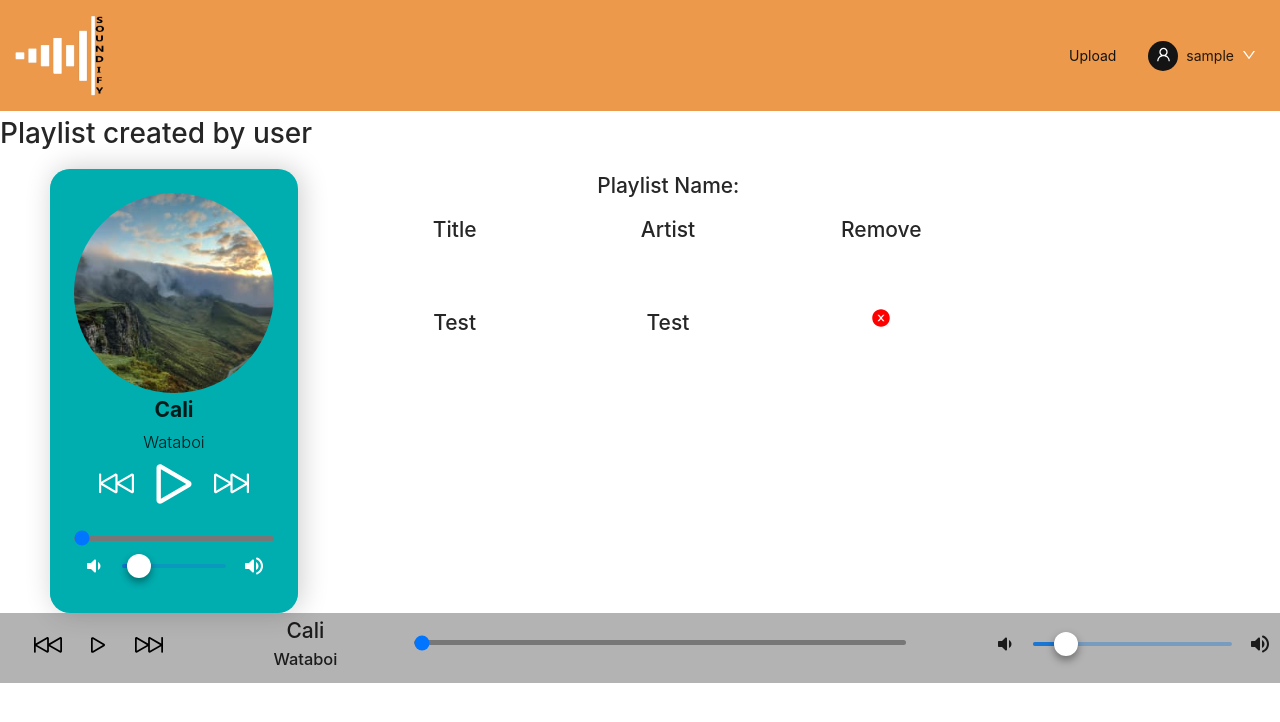
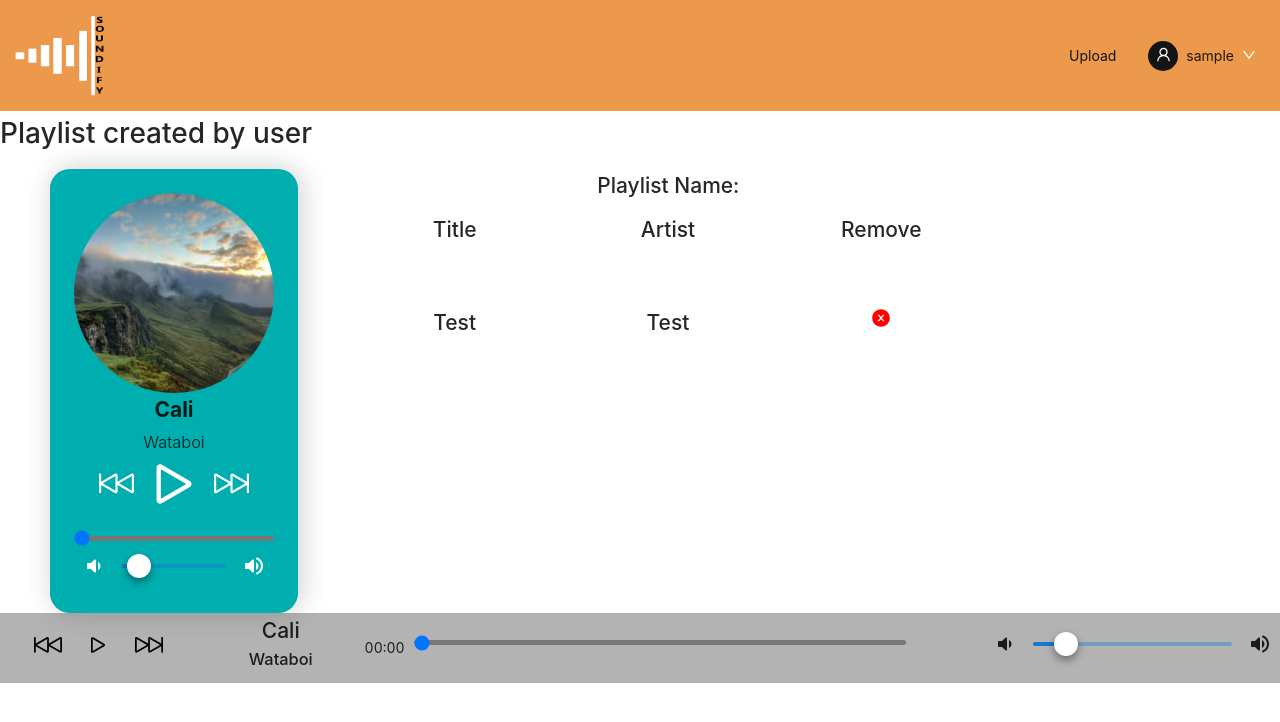
Before and after one commit to lewisemarcus/Soundify, a React (Create React App) app in the folder client/: page /playlists in a window 1280 px wide. Shown: the top 722 px of the page. Built offline with nearby package versions, Linux system fonts and the light colour scheme; sample sign-in values are in the browser's storage.

Commit message:
added timer to footer, fixed scrool

```diff
--- a/client/src/components/Dashboard/DashAudio.js
+++ b/client/src/components/Dashboard/DashAudio.js
@@ -207,10 +207,10 @@ const DashAudio = ({
           // src={image}
           alt={`track artwork for ${title} by ${filename}`}
         /> */}{" "}
-                {songInfo.title.length > 25 ? (
-                    <Marquee gradient={false}>
+                {songInfo.title.length > 16 ? (
+                    <Marquee gradient={false} delay={2}>
                         <Link to={`/song/${songInfo._id}`}>
-                            <h2 className="songTitle">{songInfo.title}</h2>
+                            <h2 className="songTitle">{songInfo.title}&nbsp;&nbsp;&nbsp;&nbsp;&nbsp;&nbsp;&nbsp;&nbsp;&nbsp;&nbsp;</h2>
                         </Link>
                     </Marquee>
                 ) : (
--- a/client/src/components/FooterPlayer/FooterAudioPlayer.jsx
+++ b/client/src/components/FooterPlayer/FooterAudioPlayer.jsx
@@ -5,6 +5,7 @@ import Slider from "@mui/material/Slider"
 import Stack from "@mui/material/Stack"
 import VolumeUpRounded from "@mui/icons-material/VolumeUpRounded"
 import VolumeDownRounded from "@mui/icons-material/VolumeDownRounded"
+import { width } from "@mui/system"
 
 const AudioPlayer = ({ tracks }) => {
     // State
@@ -119,6 +120,42 @@ const AudioPlayer = ({ tracks }) => {
         }
     }, [])
 
+    let h,
+        m,
+        s,
+        hDisplay,
+        mDisplay,
+        sDisplay,
+        ch,
+        cm,
+        cs,
+        chDisplay,
+        cmDisplay,
+        csDisplay
+
+        if (audioRef.current.currentTime === undefined) audioRef.current.currentTime = 0
+
+        ch = Math.floor(audioRef.current.currentTime / 3600)
+        cm = Math.floor((audioRef.current.currentTime % 3600) / 60)
+        cs = Math.floor((audioRef.current.currentTime % 3600) % 60)
+
+        chDisplay = ch > 0 ? ch + (ch === 1 ? ":" : ":") : ""
+        cmDisplay = cm > 0 ? cm + (cm === 1 ? ":" : ":") : "00:"
+        csDisplay = cs > 0 ? cs + (cs === 1 ? "" : "") : "00"
+
+        const displayTime = `${chDisplay}${cmDisplay}${csDisplay}`
+
+
+    h = Math.floor(audioRef.current.duration / 3600)
+    m = Math.floor((audioRef.current.duration % 3600) / 60)
+    s = Math.floor((audioRef.current.duration % 3600) % 60)
+
+    hDisplay = h > 0 ? h + (h === 1 ? ":" : ":") : ""
+    mDisplay = m > 0 ? m + (m === 1 ? ":" : ":") : ""
+    sDisplay = s > 0 ? s + (s === 1 ? "" : "") : ""
+
+    const endTime = `${hDisplay}${mDisplay}${sDisplay}`
+
     return (
         <div className="footer-audio-player">
             <div className="footer-track-info">
@@ -133,6 +170,7 @@ const AudioPlayer = ({ tracks }) => {
                     <h2 className="footer-title">{title}</h2>
                     <h3 className="footer-artist">{artist}</h3>
                 </div>
+                <div style={{width:'5%'}}>{displayTime}</div>
                 <input
                     type="range"
                     value={trackProgress}
@@ -142,8 +180,9 @@ const AudioPlayer = ({ tracks }) => {
                     onChange={(e) => onScrub(e.target.value)}
                     onMouseUp={onScrubEnd}
                     onKeyUp={onScrubEnd}
-                    style={{ width: '50%' , background: trackStyling }}
+                    style={{ width: '50%', background: trackStyling }}
                 />
+                <div style={{width:'5%', display:'flex', justifyContent: 'center'}}>{endTime}</div>
             </div>
             {/* Volume slider */}
             <div className="volContainer">
--- a/client/src/components/FooterPlayer/styles/FooterMusicPlayer.css
+++ b/client/src/components/FooterPlayer/styles/FooterMusicPlayer.css
@@ -30,7 +30,7 @@ body {
 
 .musicianTrack {
     margin: 0 10px;
-    width: 20%;
+    width: 15%;
     text-align: center;
 }
 
```
Also changed, not shown: 1 other file (tests, documents, lock files or other folders).
